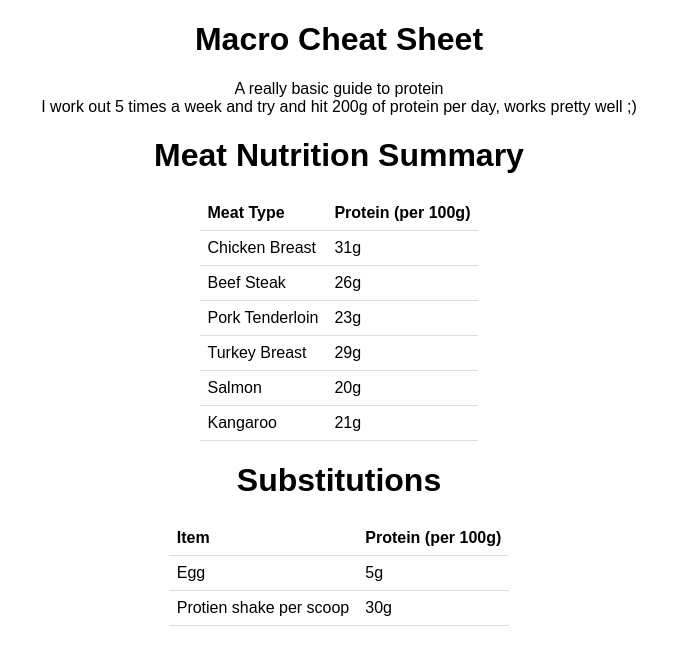
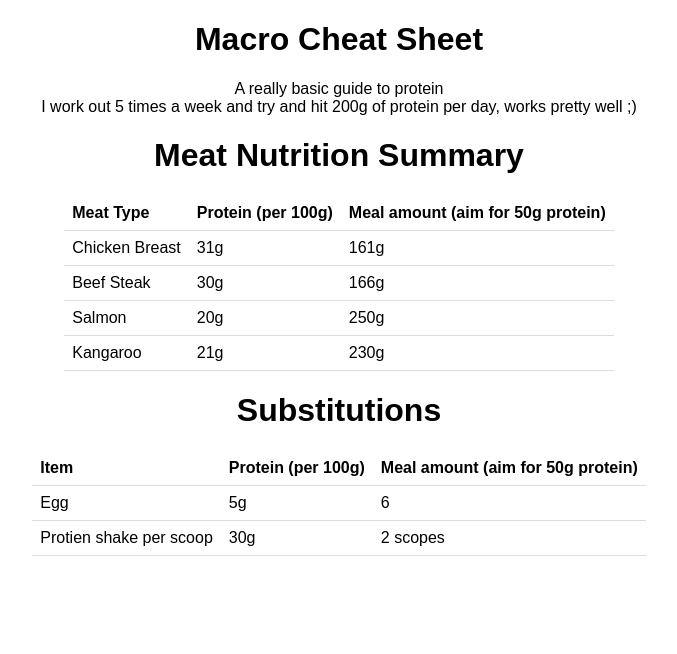
Before and after one commit to AlexTheProgrammer/macro-cheatsheet, a website: page public/index.html in a window 1280 px wide. Shown: the whole page, without its empty margins (301-978 px from the left). Drawn offline with Linux system fonts and the light colour scheme.

Commit message:
Updated table to include a meal amount

```diff
--- a/public/index.html
+++ b/public/index.html
@@ -37,31 +37,27 @@
             <tr>
                 <th>Meat Type</th>
                 <th>Protein (per 100g)</th>
+                <th>Meal amount (aim for 50g protein)</th>
             </tr>
             <tr>
                 <td>Chicken Breast</td>
                 <td>31g</td>
+                <td>161g</td>
             </tr>
             <tr>
                 <td>Beef Steak</td>
-                <td>26g</td>
-            </tr>
-            <tr>
-                <td>Pork Tenderloin</td>
-                <td>23g</td>
-            </tr>
-            <tr>
-                <td>Turkey Breast</td>
-                <td>29g</td>
+                <td>30g</td>
+                <td>166g</td>
             </tr>
             <tr>
                 <td>Salmon</td>
                 <td>20g</td>
+                <td>250g</td>
             </tr>
-
             <tr>
                 <td>Kangaroo</td>
                 <td>21g</td>
+                <td>230g</td>
             </tr>
         </table>
 
@@ -70,14 +66,17 @@
             <tr>
                 <th>Item</th>
                 <th>Protein (per 100g)</th>
+                <th>Meal amount (aim for 50g protein)</th>
             </tr>
             <tr>
                 <td>Egg</td>
                 <td>5g</td>
+                <td>6</td>
             </tr>
             <tr>
                 <td>Protien shake per scoop</td>
                 <td>30g</td>
+                <td>2 scopes</td>
             </tr>
         </table>
 
```
